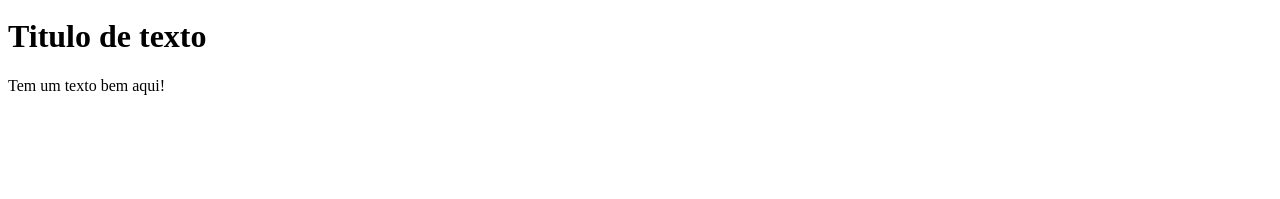
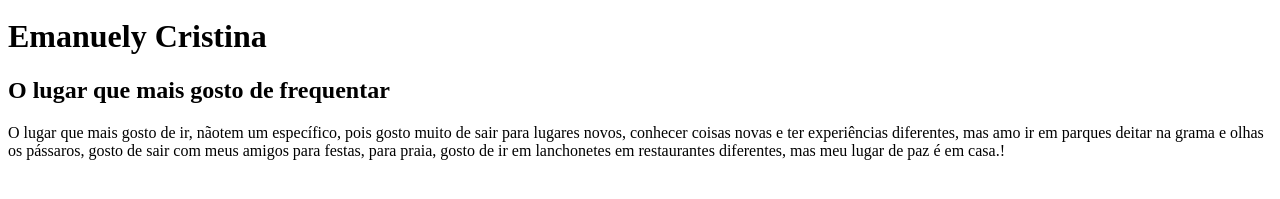
Before and after one commit to emanuelycristina/inex-da-manu, a plain HTML site: page index.html in a window 1280 px wide. Shown: the part 29-228 px from the top of the page. Drawn offline with Linux system fonts and the light colour scheme.

Commit message:
Update index.html

```diff
--- a/index.html
+++ b/index.html
@@ -7,8 +7,9 @@
   </head>
   </body>
   <img src="mulher.jpg" alt="mulher no computador">
-     <h1>Titulo de texto</h1>
-        <p>Tem um texto bem aqui!</p>
+     <h1>Emanuely Cristina<h1/>
+      <h2>O lugar que mais gosto de frequentar</h2>
+        <p>O lugar que mais gosto de ir, nãotem um específico, pois gosto muito de sair para lugares novos, conhecer coisas novas e ter experiências diferentes, mas amo ir em parques deitar na grama e olhas os pássaros, gosto de sair com meus amigos para festas, para praia, gosto de ir em lanchonetes em restaurantes diferentes, mas meu lugar de paz é em casa.!</p>
 
  </boddy>
  </html>
```
